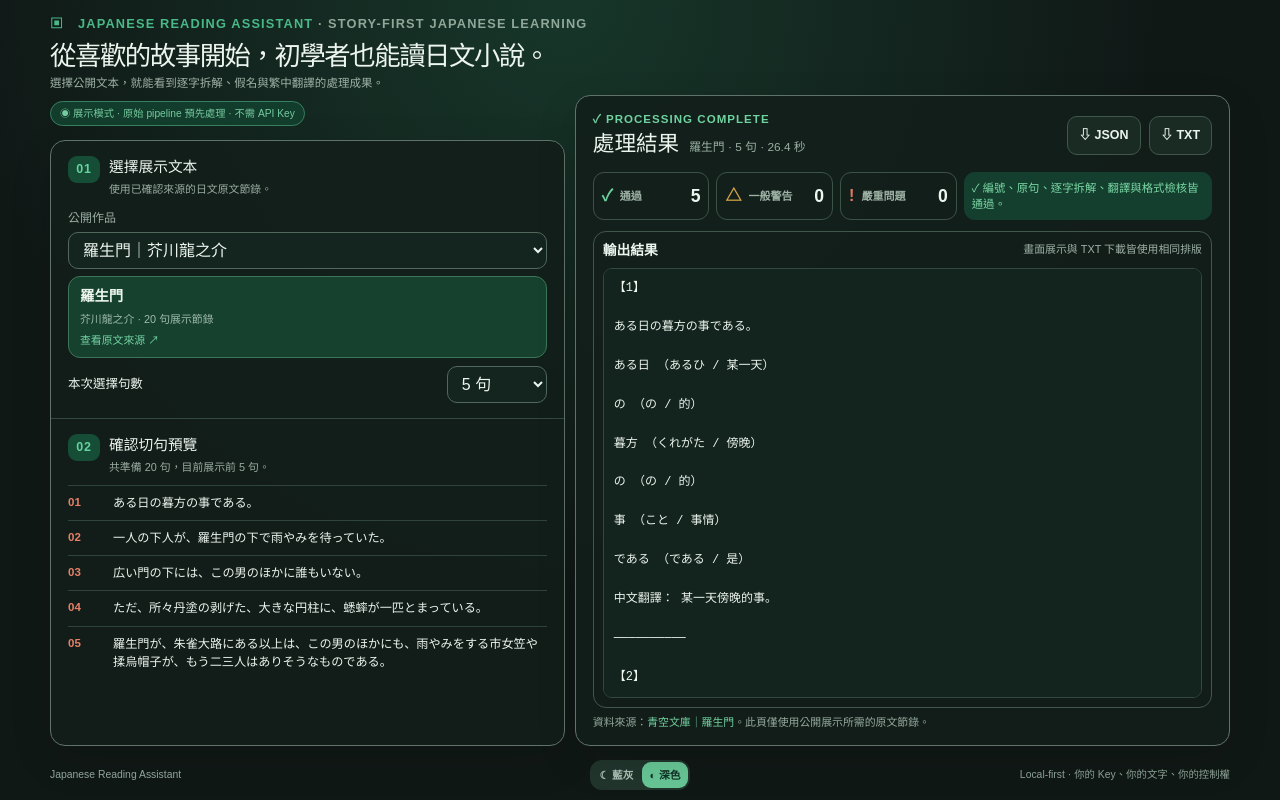
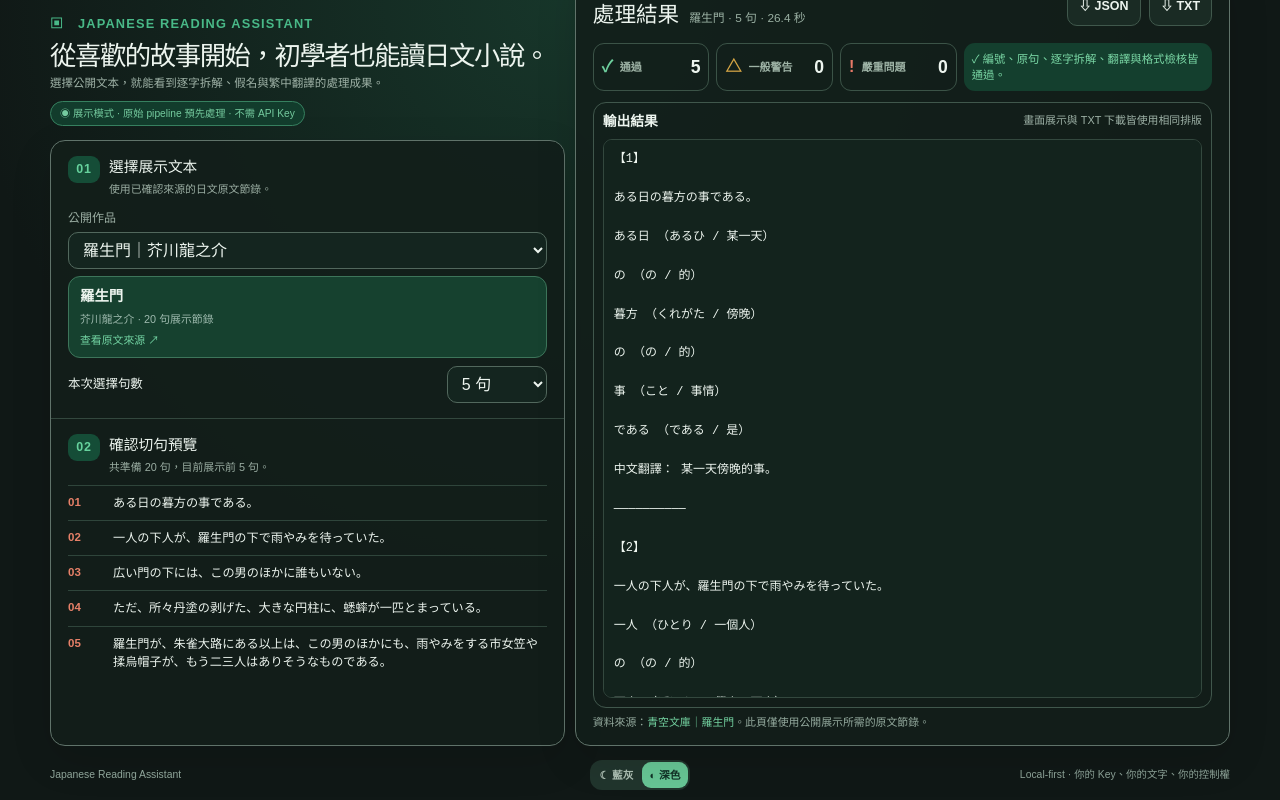
Before and after one commit to ted53759/japanese-reading-assistant, a Next.js app in the folder showcase/: page / in a window 1280 px wide. Built offline with nearby package versions, Linux system fonts and the light colour scheme.

Commit message:
Raise showcase results to top

```diff
--- a/showcase/app/globals.css
+++ b/showcase/app/globals.css
@@ -45,8 +45,8 @@
 /* On desktop, use the unused space beside the headline for a taller reading area. */
 @media (min-width: 1100px) {
   .result-panel {
-    height: calc(100% + 45px);
-    transform: translateY(-45px);
+    height: calc(100% + 174px);
+    transform: translateY(-174px);
   }
 }
 
--- a/showcase/app/page.tsx
+++ b/showcase/app/page.tsx
@@ -69,7 +69,7 @@ export default function Home() {
   return (
     <main className={theme === "dark" ? "app dark" : "app dark slate"}>
       <header className="hero">
-        <div className="brand">▣ &nbsp; JAPANESE READING ASSISTANT <span>· STORY-FIRST JAPANESE LEARNING</span></div>
+        <div className="brand">▣ &nbsp; JAPANESE READING ASSISTANT</div>
         <h1>從喜歡的故事開始，初學者也能讀日文小說。</h1>
         <p>選擇公開文本，就能看到逐字拆解、假名與繁中翻譯的處理成果。</p>
         <div className="demo-note">◉ 展示模式 · 原始 pipeline 預先處理 · 不需 API Key</div>
```
